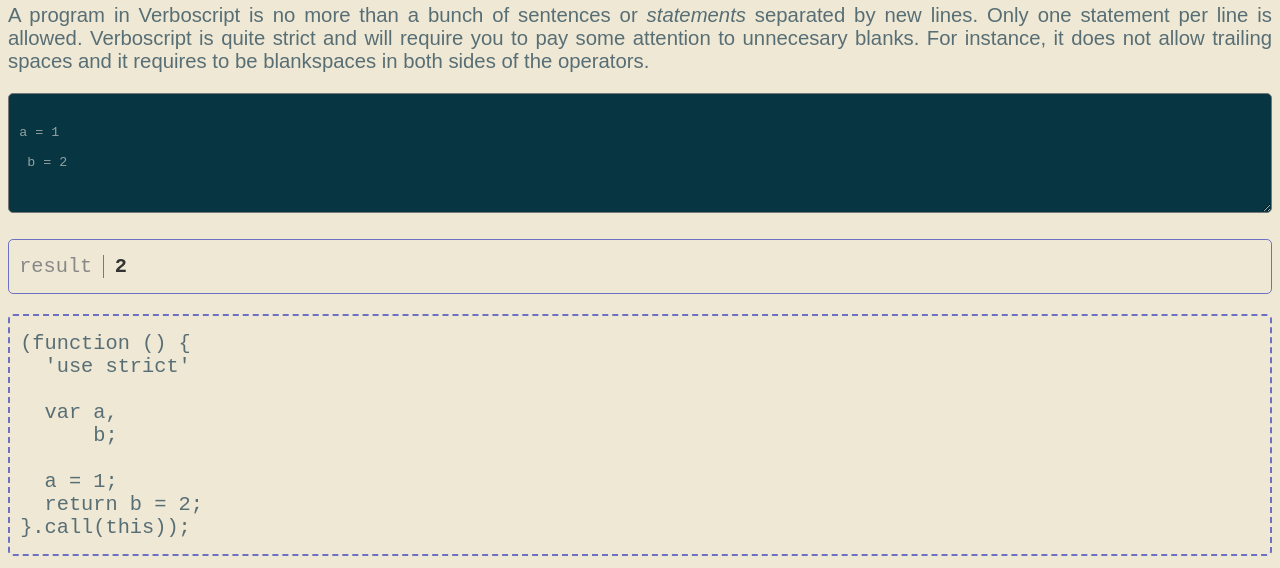
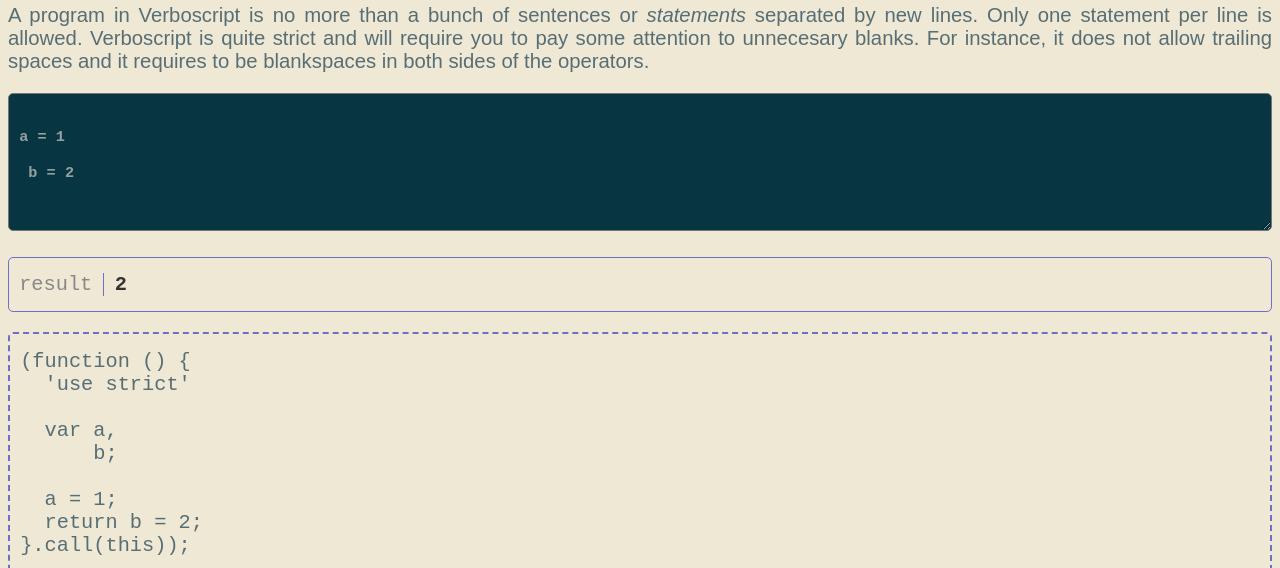
Before and after one commit to delapuente/verboscript, a website: page playground/index.html in a window 1280 px wide. Shown: the part 229-797 px from the top of the page. Drawn offline with Linux system fonts and the light colour scheme.

Commit message:
CSS improvements

```diff
--- a/playground/index.html
+++ b/playground/index.html
@@ -28,6 +28,8 @@
       textarea.source {
         color: #93a1a1;
         background-color: #073642;
+        font-size: 1.5rem;
+        font-weight: 600;
       }
       pre.result {
         background-color: transparent;
--- a/playground/playground.js
+++ b/playground/playground.js
@@ -27,7 +27,7 @@
       source.style.height = source.scrollHeight + 'px';
       source.timeoutToSave = setTimeout(function _translate() {
         try {
-          var parsed = verboscript.parse(source.textContent);
+          var parsed = verboscript.parse(source.value);
           output.textContent = parsed.output.trim();
           with (document) {
             result.textContent = eval(parsed.output);
```
